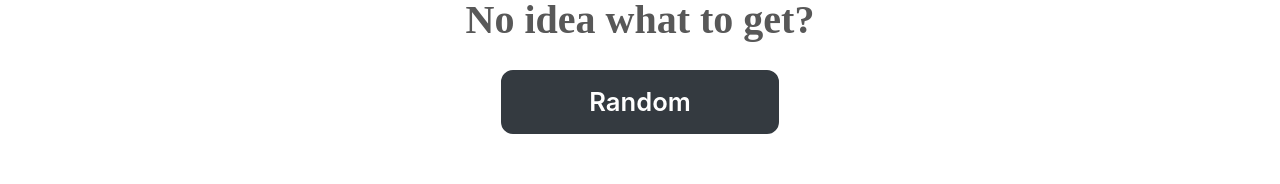
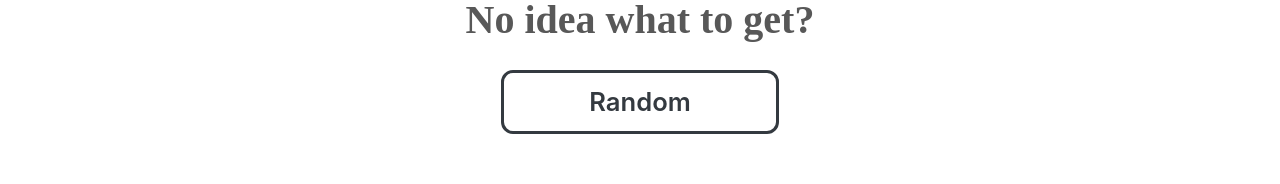
Before and after one commit to linchen1010/myBar, a React (Create React App) app in the folder client/: page /drinks in a window 1280 px wide. Shown: the part 878-1062 px from the top of the page. Built offline with nearby package versions, Linux system fonts and the light colour scheme.

Commit message:
edit btn styling

```diff
--- a/client/src/App.css
+++ b/client/src/App.css
@@ -254,9 +254,9 @@ a.cocktailNameLink:hover {
 }
 
 .btn-random {
-  background-color: #343a40;
+  background-color: white;
   border: none;
-  color: white;
+  color: #343a40;
   padding: 10px 10px;
   text-align: center;
   text-decoration: none;
@@ -270,8 +270,8 @@ a.cocktailNameLink:hover {
 }
 
 .btn-random:hover {
-  background-color: white;
-  color: #343a40;
+  background-color: #343a40;
+  color: white;
   border: 3px solid #343a40;
 }
 
@@ -287,7 +287,7 @@ a.cocktailNameLink:hover {
   cursor: pointer;
   font-weight: 600;
   width: 100%;
-  transition-duration: 0.3s;
+  transition-duration: 0.4s;
   border: 3px solid #343a40;
   border-radius: 12px;
 }
```
